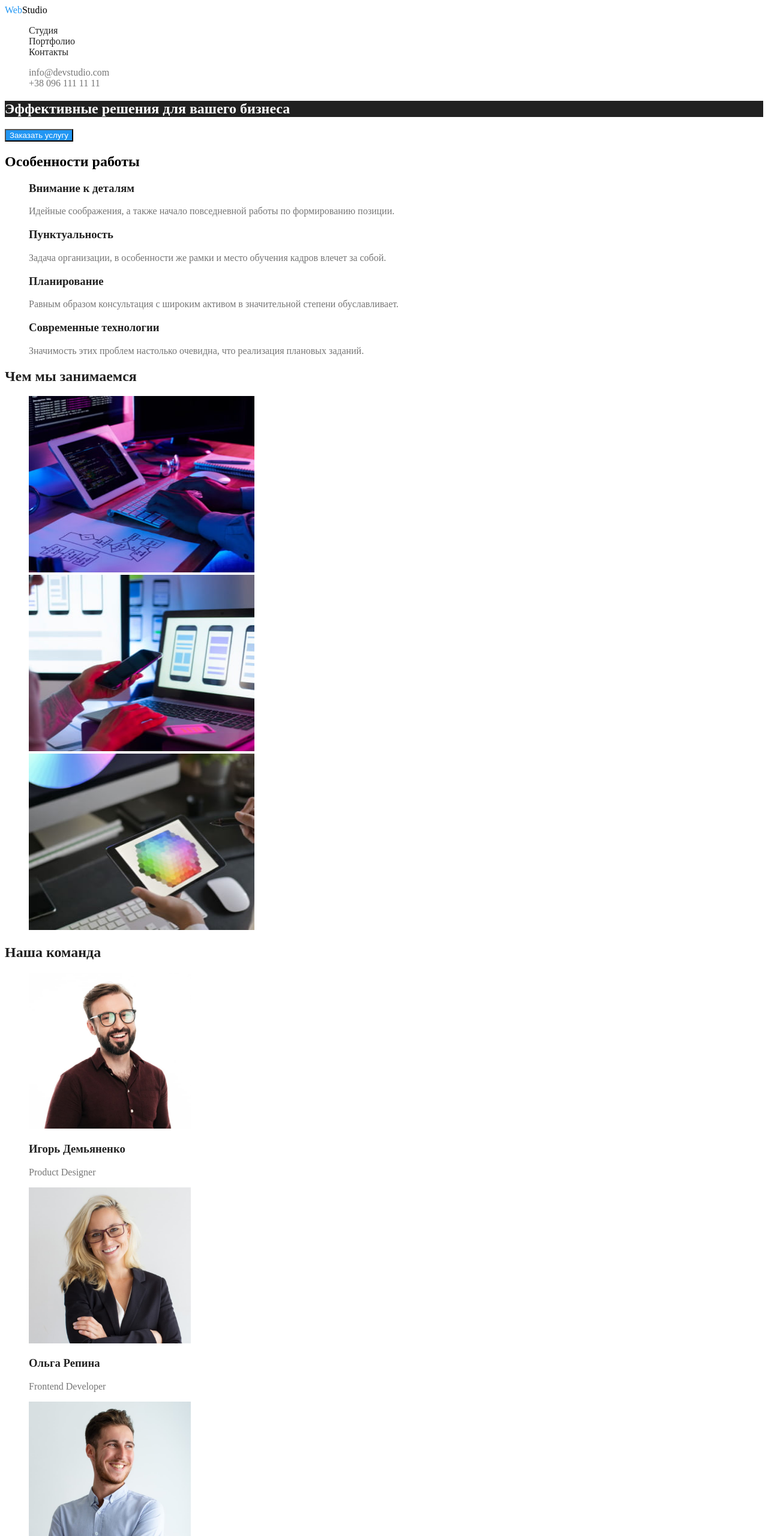
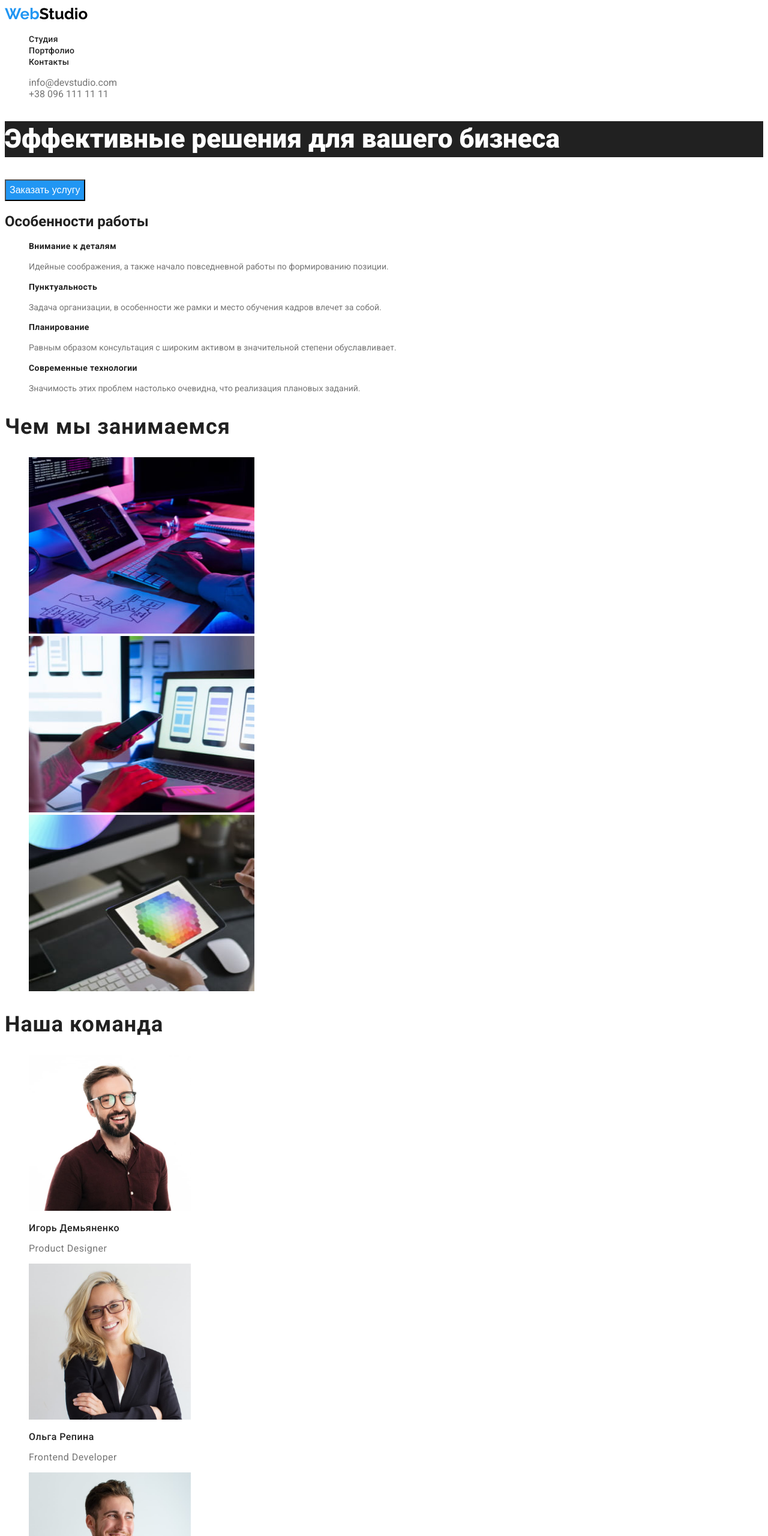
Before and after one commit to ViacheslavMiakota/goit-markup-hw-02, a plain HTML site: page index.html in a window 1280 px wide. Shown: the top 2560 px of the page at 60% size. Drawn offline with Linux system fonts and the light colour scheme.

Commit message:
Відкорегував розмір тексту

```diff
--- a/css/style.css
+++ b/css/style.css
@@ -1,25 +1,36 @@
-/*Основной колір тексту #212121 */
+/*Основной колір тексту #757575 */
 
-/*Другорядний колір тексту #757575 */
+/*Другорядний колір тексту #212121 */
 
 /*Колір Веб студіо блакитний #2196F3
  темний #000000; */
  /* Колір тексту білий #FFFFFF */
 /* Колір тексту ссилок футер  rgba(255, 255, 255, 0.6)*/
-
-span{
+body {
+    color: #212121;
+    font-family: 'Roboto', sans-serif;
+}
+.accent{
     color: #2196F3;
 }
 .logo{
     color: #000000;
     text-decoration: none;
+    font-family: Raleway;
+    font-weight: 700;
+     font-size: 26px;
+     line-height: 1.19;
 }
 .site-nav{
     list-style: none;
 }
 .site-nav .link{
+    text-decoration: none;
     color: #212121;
-    text-decoration: none;
+    font-weight: 500;
+    font-size: 14px;
+    line-height: 1.14;
+    letter-spacing: 0.02em;
 }
 
 .site-nav .link:hover,
@@ -41,10 +52,15 @@ span{
 .hero-title{
     color: #FFFFFF;
     background-color: #212121;
+    font-weight: 900;
+    font-size: 44px;
+    line-height: 1.36;
 }
 .button{
     color: #FFFFFF;
     background-color: #2196F3;
+    font-size: 16px;
+    line-height: 1.88;
 }
 .button .link:focus,
 .button .link:hover{
@@ -59,18 +75,24 @@ span{
 }
 /*--Feutures--*/
 .feature-list{
-    color: #212121;
     list-style: none;
 }
 .title{
-    color: #212121;
+    font-size: 14px;
+    line-height: 1.14;
+    letter-spacing: 0.03em;
 }
 .text{
     color: #757575;
+    font-weight: 400;
+    font-size: 14px;
+    line-height: 1.71;
 }
 /* work*/
 .work{
-    color: #212121;
+    font-size: 36px;
+    line-height: 1.17x;
+    letter-spacing: 0.03em;
 }
 .work-logo{
     list-style: none;
@@ -81,24 +103,29 @@ span{
 
 }
 .team{
-    color: #212121;
+    font-size: 36px;
+    line-height: 1.17;
+    letter-spacing: 0.03em;
 }
 .team-logo{
     list-style: none;
 }
 .name{
-    color: #212121;
+    font-weight: 500;
+    font-size: 16px;
+    line-height: 1.13;
+    letter-spacing: 0.03em;
 }
 .profession{
     color: #757575;
+    font-weight: 400;
+    font-size: 16px;
+    line-height: 1.13;
+    letter-spacing: 0.03em;
 }
 /*Footer*/
 .footer{
     background-color: #2F303A;
-}
-.logo-footer{
-    color: #FFFFFF;
-    text-decoration: none;
 }
 .footer-link:hover,
 .footer-link:focus{
@@ -109,12 +136,18 @@ span{
     text-decoration: none;
     color: rgba(255, 255, 255, 0.6)
 
+
 };
 .footer-title .adres-link{
     color: #FFFFFF;
+    font-weight: 400;
+    font-size: 14px;
+    line-height: 1.71;
 }
 .footer-title{
-    list-style: none;
+    list-style: none;font-weight: 400;
+    font-size: 14px;
+    line-height: 1.71;
 }
 .adres-link:hover,
 .adres-link:focus{
@@ -123,6 +156,9 @@ span{
 .adres-link{
     color: #FFFFFF;
     text-decoration: none;
+    font-weight: 400;
+    font-size: 14px;
+    line-height: 1.71;
 }
 /*Кнопки 2ст*/
 .buttons .link:focus,
@@ -134,15 +170,23 @@ span{
 .buttons{
     list-style: none;
     background-color: F5F4FA;
-    color: #212121;
+    cursor: pointer;
+    font-weight: 500;
+    font-size: 16px;
+    line-height: 1.63;
 }
 /*Список проектів*/
 .project-list {
     list-style: none;
 }
 .project-name {
-    color: #212121;
+    font-size: 18px;
+    line-height: 2;
 }
 .project {
     color: #757575;
+    font-weight: 400;
+    font-size: 16px;
+    line-height: 1.88;
+    letter-spacing: 0.03em;
 }
--- a/index.html
+++ b/index.html
@@ -5,11 +5,15 @@
     <meta http-equiv="X-UA-Compatible" content="IE=edge">
     <meta name="viewport" content="width=device-width, initial-scale=1.0">
     <title>index.html</title>
+    <link rel="preconnect" href="https://fonts.googleapis.com">
+    <link rel="preconnect" href="https://fonts.gstatic.com" crossorigin>
+    <link href="https://fonts.googleapis.com/css2?family=Raleway:wght@700&family=Roboto:wght@400;500;700;900&display=swap"
+        rel="stylesheet">
     <link rel="stylesheet" href="./css/style.css">
 </head>
 <body>
     <header>
-        <a href="https://google.com" class="logo"><span>Web</span>Studio</a>
+        <a href="https://google.com" class="logo"><span class="accent">Web</span>Studio</a>
         <nav>
             <ul class="site-nav">
                 <li><a href="./index.html" class="link">Студия</a></li>
@@ -97,7 +101,7 @@
 
     </main>
     <footer class="footer">
-         <a href="https://google.com" class="logo-footer"><span>Web</span>Studio</a>
+         <a href="https://google.com" class="logo"><span class="accent">Web</span>Studio</a>
          <address>
              <ul class="footer-title">
                 <li><a href="https://goo.gl/maps/b5aQsz4isbwT1sXW8" target="blank" rel="noopener noreferrer nofollow"
```
Also changed, not shown: portfolio.html (+10 -6 lines).
